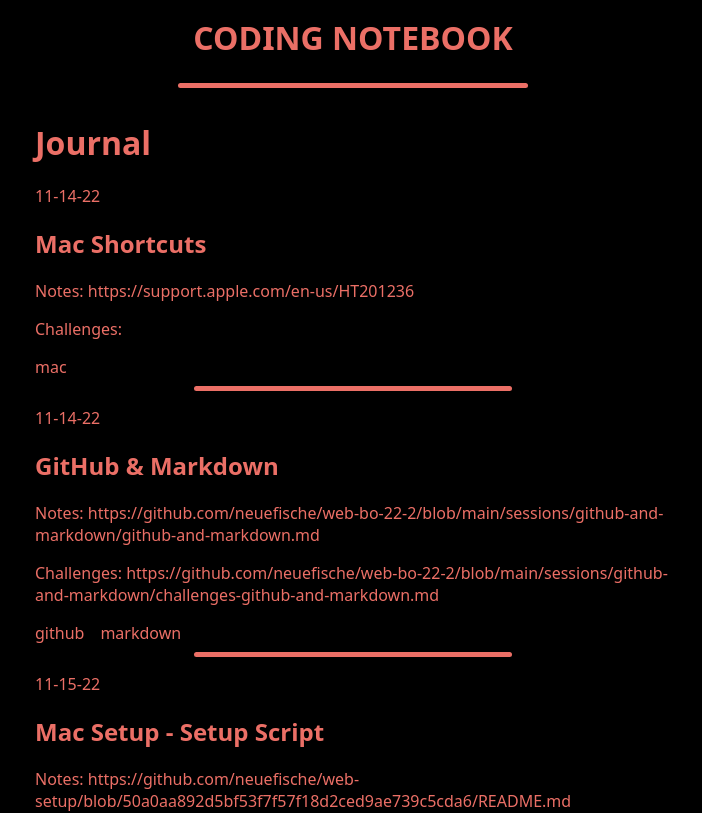
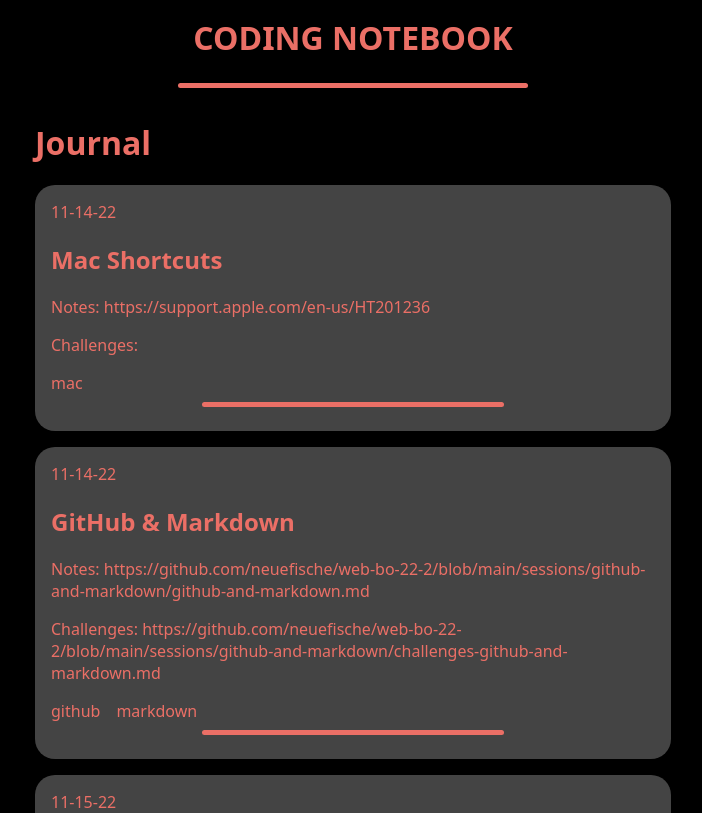
Before and after one commit to AstridOttmann/coding-notebook, a Next.js app: page / in a window 1280 px wide. Shown: the top 813 px of the page, without its empty margins (287-989 px from the left). Built offline with nearby package versions, Linux system fonts and the light colour scheme.

Commit message:
add styling listitem

```diff
--- a/components/Journal/index.js
+++ b/components/Journal/index.js
@@ -12,9 +12,9 @@
       <h1>Journal</h1>
       {notes.map((note) => (
         <>
-          <StyledList key={note.id}>
+          <StyledList variant="listitem" key={note.id}>
             <li>
-              <date>{note.date}</date>
+              <time>{note.date}</time>
               <h2>{note.topic}</h2>
               <p>Notes: {note.notes}</p>
               <p>Challenges: {note.challenges}</p>
--- a/components/StyledListElements/index.js
+++ b/components/StyledListElements/index.js
@@ -5,6 +5,13 @@
   padding: 0;
 
   ${({ variant }) => {
+    if (variant === "listitem") {
+      return css`
+        background-color: #444444;
+        border-radius: 20px;
+        padding: 1rem;
+      `;
+    }
     if (variant === "tags") {
       return css`
         display: flex;
```
